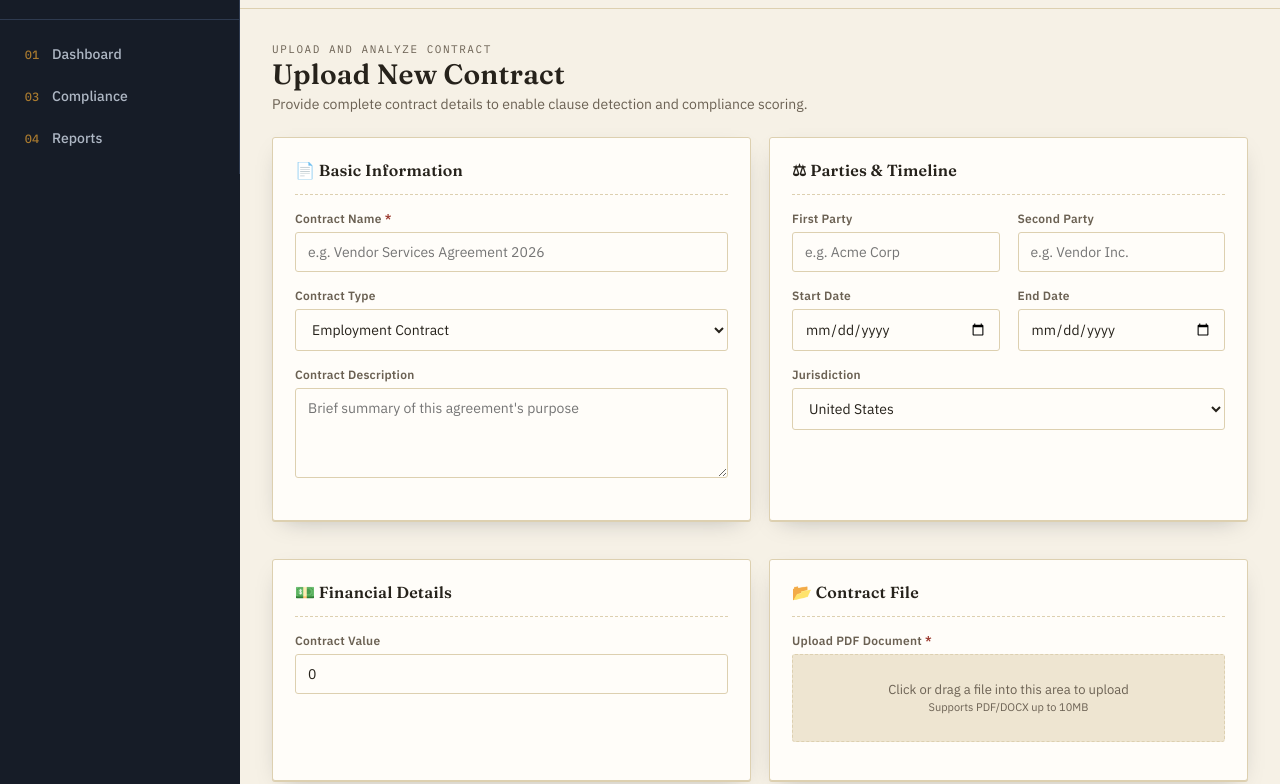
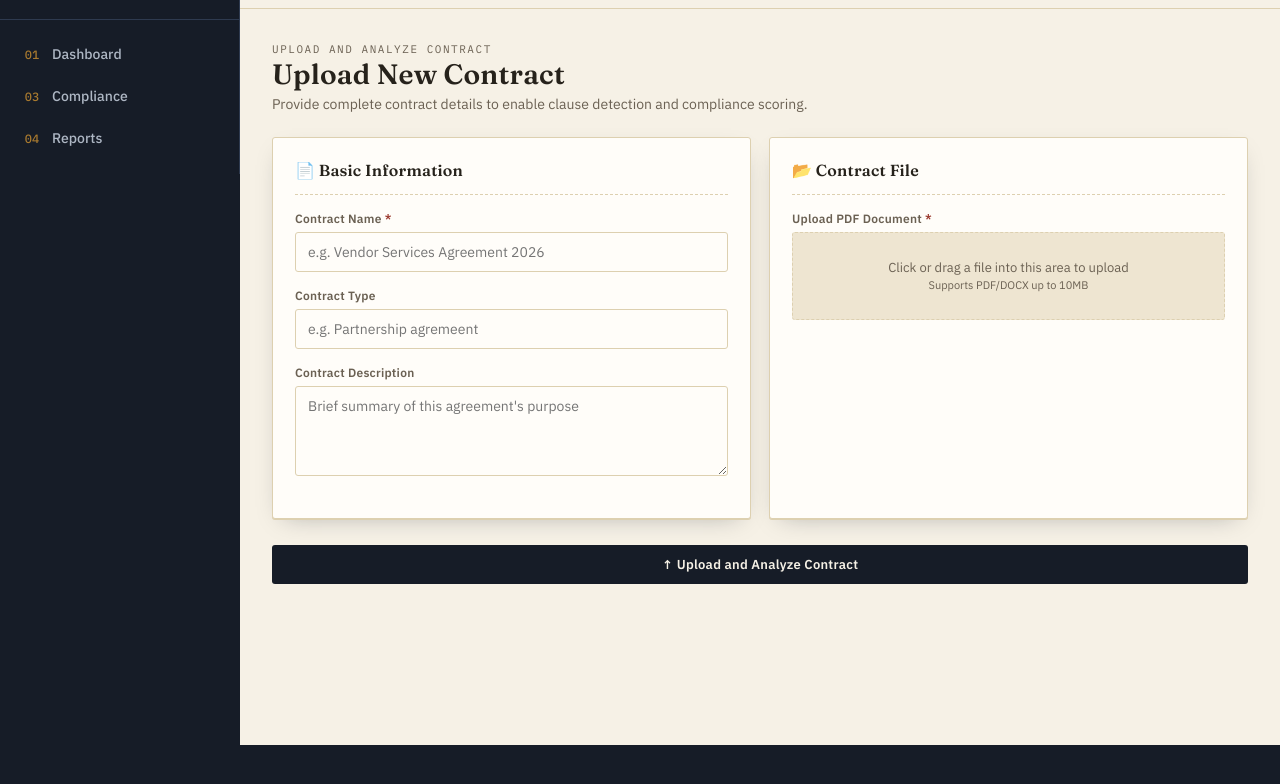
Before and after one commit to Manoj-DharmaLingam/LegalLens, a plain HTML site: page frontend/src/pages/UploadPage.html in a window 1280 px wide. Shown: the part 55-839 px from the top of the page. After the commit the page ends 800 px from the top, so only its background shows below. Drawn offline with nearby package versions, Linux system fonts and the light colour scheme; sample sign-in values are in the browser's storage.

Commit message:
removed something

```diff
--- a/frontend/src/pages/UploadPage.html
+++ b/frontend/src/pages/UploadPage.html
@@ -33,14 +33,8 @@
 
             <div class="form-row">
               <label for="contractType">Contract Type</label>
-              <select class="form-control" id="contractType">
-                <option>Employment Contract</option>
-                <option>NDA</option>
-                <option>Lease Agreement</option>
-                <option>Vendor Agreement</option>
-                <option>Service Agreement</option>
-                <option>Partnership Agreement</option>
-              </select>
+              <input class="form-control" id="contractType" placeholder="e.g. Partnership agremeent">
+              <div class="form-error">Contract Type is required</div>
             </div>
 
             <div class="form-row">
@@ -48,53 +42,6 @@
               <textarea class="form-control" id="description" placeholder="Brief summary of this agreement's purpose"></textarea>
             </div>
           </div>
-
-          <div class="card">
-            <div class="card-head"><h3>&#9878; Parties &amp; Timeline</h3></div>
-
-            <div class="grid grid-2">
-              <div class="form-row">
-                <label for="firstParty">First Party</label>
-                <input class="form-control" id="firstParty" placeholder="e.g. Acme Corp">
-              </div>
-              <div class="form-row">
-                <label for="secondParty">Second Party</label>
-                <input class="form-control" id="secondParty" placeholder="e.g. Vendor Inc.">
-              </div>
-            </div>
-
-            <div class="grid grid-2">
-              <div class="form-row">
-                <label for="startDate">Start Date</label>
-                <input class="form-control" type="date" id="startDate">
-              </div>
-              <div class="form-row">
-                <label for="endDate">End Date</label>
-                <input class="form-control" type="date" id="endDate">
-              </div>
-            </div>
-
-            <div class="form-row">
-              <label for="jurisdiction">Jurisdiction</label>
-              <select class="form-control" id="jurisdiction">
-                <option>United States</option>
-                <option>United Kingdom</option>
-                <option>EU</option>
-                <option>India</option>
-                <option>Singapore</option>
-                <option>Other</option>
-              </select>
-            </div>
-          </div>
-
-          <div class="card">
-            <div class="card-head"><h3>&#128181; Financial Details</h3></div>
-            <div class="form-row">
-              <label for="contractValue">Contract Value</label>
-              <input class="form-control" type="number" id="contractValue" value="0" min="0" step="0.01">
-            </div>
-          </div>
-
           <div class="card">
             <div class="card-head"><h3>&#128194; Contract File</h3></div>
             <div class="form-row" id="row-file">
```
